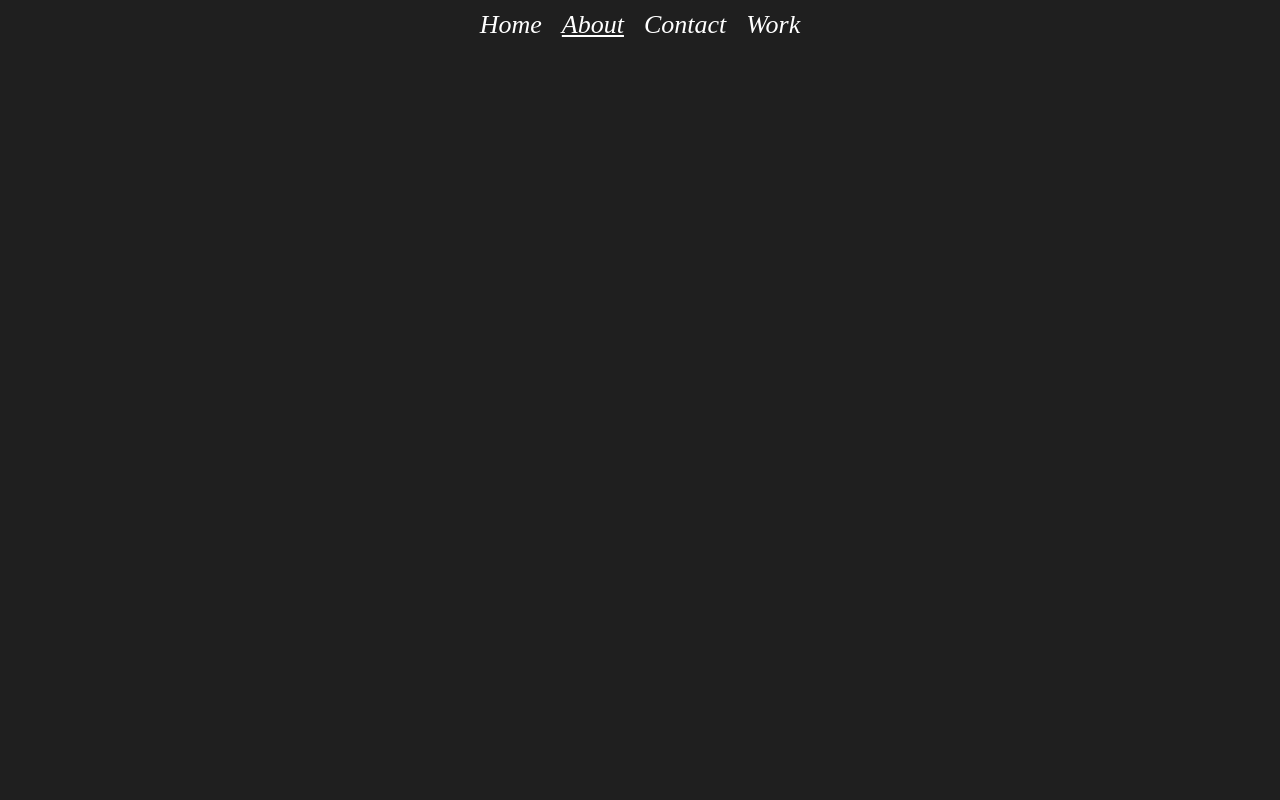
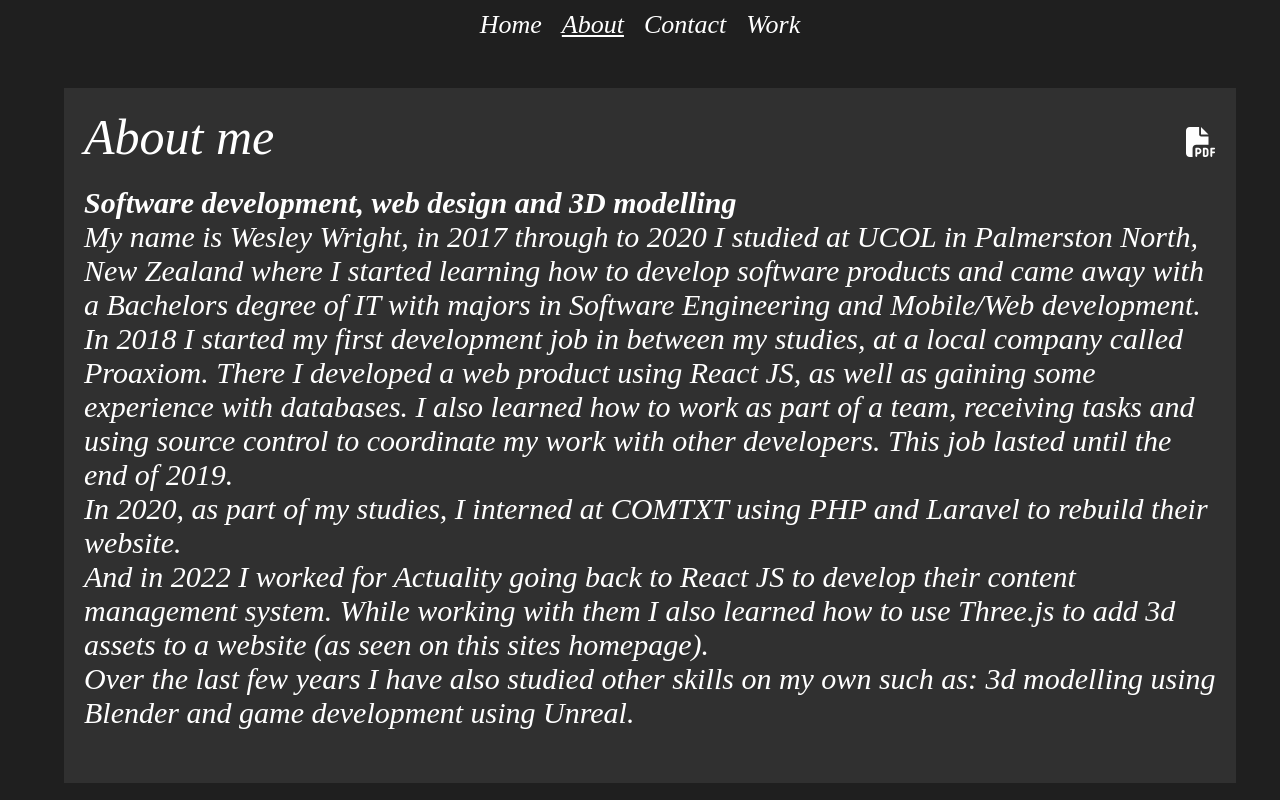
Before and after one commit to Leyght811/portfolio, a React (Create React App) app: page /about in a window 1280 px wide. Built offline with nearby package versions, Linux system fonts and the light colour scheme; no server answers.

Commit message:
About page

```diff
--- a/package.json
+++ b/package.json
@@ -16,6 +16,7 @@
     "react": "^18.2.0",
     "react-dom": "^18.2.0",
     "react-scripts": "5.0.1",
+    "react-tooltip": "^4.2.21",
     "three": "^0.143.0",
     "web-vitals": "^2.1.4"
   },
--- a/src/pages/about.jsx
+++ b/src/pages/about.jsx
@@ -1,11 +1,54 @@
 import React from "react";
+import "../styles/style.css";
+import "../styles/about.css";
+import { useEffect } from "react";
+import { useState } from "react";
+import { FontAwesomeIcon } from "@fortawesome/react-fontawesome";
+import { faFilePdf } from "@fortawesome/free-solid-svg-icons";
+import ReactTooltip from "react-tooltip";
 
 const About = () => {
-    return (
-        <div>
+  return (
+    <div className="about-page">
+      <div className="about-text-box">
+        <div className="about-text-header text">
+          <div>
+            <i>About me</i>
+          </div>
+          <div style={{ flex: "1", textAlign: "right" }}>
+            {/* <div className="cv-button">
+                CV
+            </div> */}
+            <a data-tip="Download CV" href="/files/CV.pdf" download>
+              <FontAwesomeIcon icon={faFilePdf} className="cv-button text" />
+            </a>
+            <ReactTooltip place="top" type="light" effect="float" />
+          </div>
+        </div>
+        <div className="about-text-content text">
+          <i>
+            <b>Software development, web design and 3D modelling</b>
+            <br />
+            My name is Wesley Wright, in 2017 through to 2020 I studied at UCOL
+            in Palmerston North, New Zealand where I started learning how to
+            develop software products and came away with a Bachelors degree of
+            IT with majors in Software Engineering and Mobile/Web development.
+            <br /> In 2018 I started my first development job in between my
+            studies, at a local company called Proaxiom. There I developed a web
+            product using React JS, as well as gaining some experience with
+            databases. I also learned how to work as part of a team, receiving
+            tasks and using source control to coordinate my work with other
+            developers. This job lasted until the end of 2019. <br /> In 2020,
+            as part of my studies, I interned at COMTXT using PHP and Laravel to
+            rebuild their website. <br /> And in 2022 I worked for Actuality
+            going back to React JS to develop their content management system.
+            While working with them I also learned how to use Three.js to add 3d
+            assets to a website (as seen on this sites homepage). <br /> Over the last few years I have also studied other skills on my own such as: 3d modelling using Blender and game development using Unreal.
+          </i>
+        </div>
+      </div>
+    </div>
+  );
+};
 
-        </div>
-    )
-}
-
-export default About
+export default About;
--- /dev/null
+++ b/src/styles/about.css
@@ -0,0 +1,34 @@
+.about-page {
+  height: 100%;
+  width: 100%;
+}
+
+.about-text-box {
+  background-color: rgba(60, 60, 60, 0.6);
+  position: relative;
+  height: calc(90% - 20px);
+  width: calc(90vw - 20px);
+  left: 5%;
+  top: 5%;
+  padding: 20px;
+}
+
+.about-text-header{
+    /* text-align: center; */
+    font-size: 50px;
+    padding-bottom: 20px;
+    display: flex;
+}
+
+.about-text-content{
+    padding-bottom: 20px;
+    font-size: 30px;
+}
+
+.cv-button{
+    font-size: 30px;
+}
+
+.cv-button:hover{
+    color: black;
+}
```
Also changed, not shown: 2 other files (tests, documents, lock files or other folders).
